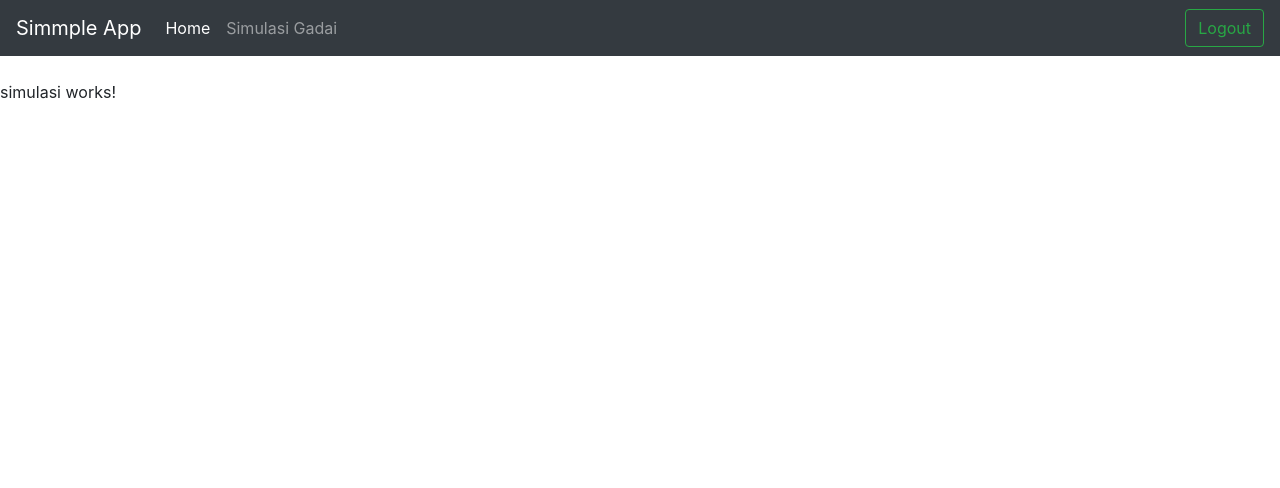
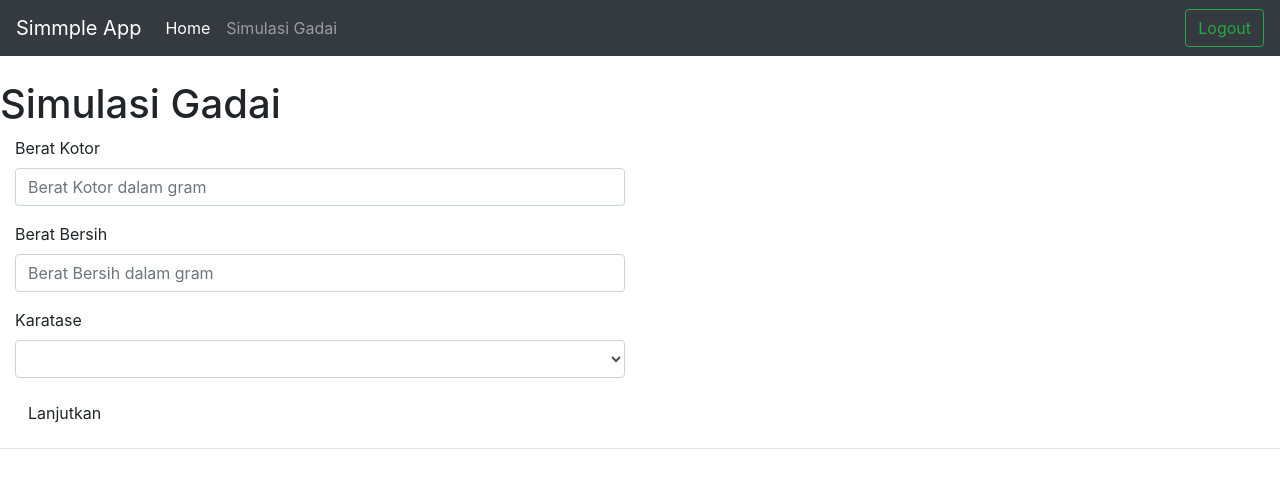
Before and after one commit to anggiriyandi/training-angular-simple-aplikasi, an Angular app: page /gadai/simulasi in a window 1280 px wide. Shown: the top 488 px of the page. Built offline with nearby package versions, Linux system fonts and the light colour scheme; sample sign-in values are in the browser's storage.

Commit message:
form simulasi

```diff
--- a/src/app/gadai/gadai.module.ts
+++ b/src/app/gadai/gadai.module.ts
@@ -4,6 +4,7 @@ import { SimulasiComponent } from './simulasi/simulasi.component';
 import { PengajuanComponent } from './pengajuan/pengajuan.component';
 import { Routes, RouterModule } from '@angular/router';
 import { AuthGuard } from '../auth-guard';
+import { FormsModule } from '@angular/forms';
 
 const routes: Routes = [
   {path: 'gadai/simulasi', component: SimulasiComponent, canActivate: [AuthGuard] },
@@ -13,7 +14,8 @@ const routes: Routes = [
 @NgModule({
   imports: [
     CommonModule,
-    RouterModule.forChild(routes)
+    RouterModule.forChild(routes),
+    FormsModule
   ],
   declarations: [SimulasiComponent, PengajuanComponent]
 })
--- a/src/app/gadai/pengajuan/pengajuan.component.html
+++ b/src/app/gadai/pengajuan/pengajuan.component.html
@@ -1,3 +1,12 @@
-<p>
-  pengajuan works!
-</p>
+<form class="form-horizontal">
+	<div class="form-group">
+      <label for="beratKotor" class="col-sm-2 control-label">Nilai</label>
+      <span>{{pengajuan.nilai}}</span>
+</div>
+
+  <div class="form-group">
+    <div class="col-sm-offset-2 col-sm-10">
+      <button (click)="lanjutkanPengajuan()" class="btn btn-default">Lanjutkan</button>
+    </div>
+  </div>
+</form>
--- a/src/app/gadai/pengajuan/pengajuan.component.ts
+++ b/src/app/gadai/pengajuan/pengajuan.component.ts
@@ -1,4 +1,5 @@
-import { Component, OnInit } from '@angular/core';
+import { Component, OnInit, Input } from '@angular/core';
+import { PengajuanModel } from './pengajuan.model';
 
 @Component({
   selector: 'app-pengajuan',
@@ -7,6 +8,7 @@ import { Component, OnInit } from '@angular/core';
 })
 export class PengajuanComponent implements OnInit {
 
+  @Input() pengajuan: PengajuanModel;
   constructor() { }
 
   ngOnInit() {
--- /dev/null
+++ b/src/app/gadai/pengajuan/pengajuan.model.ts
@@ -0,0 +1,6 @@
+export class PengajuanModel {
+    nilai: number;
+    karatese: number;
+    beratBersih: number;
+    beratKotor: number;
+}
--- a/src/app/gadai/simulasi/simulasi.component.html
+++ b/src/app/gadai/simulasi/simulasi.component.html
@@ -1,3 +1,40 @@
-<p>
-  simulasi works!
-</p>
+<h1>Simulasi Gadai</h1>
+
+<form class="form-horizontal">
+	<div class="form-group">
+      <label for="beratKotor" class="col-sm-2 control-label">Berat Kotor</label>
+      <div class="col-sm-6">
+        <input type="text"
+        [(ngModel)]="pengajuan.beratKotor"
+			name="beratKotor"
+		class="form-control" id="beratKotor" placeholder="Berat Kotor dalam gram">
+      </div>
+    </div>
+	<div class="form-group">
+      <label for="beratBersih" class="col-sm-2 control-label">Berat Bersih</label>
+      <div class="col-sm-6">
+        <input type="text"
+        [(ngModel)]="pengajuan.beratBersih"
+			name="beratBersih"
+		class="form-control" id="beratBersih" placeholder="Berat Bersih dalam gram">
+      </div>
+    </div>
+	<div class="form-group">
+      <label for="beratBersih" class="col-sm-2 control-label">Karatase</label>
+<div class="col-sm-6">
+	<select class="form-control" name="karatase" [(ngModel)]="pengajuan.karatese">
+		<option *ngFor="let k of pilihanKaratase" [value]="k.value">{{k.label}}</option>
+	</select>
+  </div>
+  </div>
+
+  <div class="form-group">
+    <div class="col-sm-offset-2 col-sm-10">
+      <button (click)="lanjutkanPengajuan()" class="btn btn-default">Lanjutkan</button>
+    </div>
+  </div>
+</form>
+
+<hr>
+
+<app-pengajuan *ngIf="pengajuan.nilai" [pengajuan]="pengajuan"></app-pengajuan>
--- a/src/app/gadai/simulasi/simulasi.component.ts
+++ b/src/app/gadai/simulasi/simulasi.component.ts
@@ -1,4 +1,5 @@
 import { Component, OnInit } from '@angular/core';
+import { PengajuanModel } from '../pengajuan/pengajuan.model';
 
 @Component({
   selector: 'app-simulasi',
@@ -7,9 +8,20 @@ import { Component, OnInit } from '@angular/core';
 })
 export class SimulasiComponent implements OnInit {
 
+  pengajuan: PengajuanModel = new PengajuanModel();
+
+  pilihanKaratase = [
+    {'value':'1', 'label': '2'},
+    {'value':'2', 'label': '3'}
+  ]
+
   constructor() { }
 
   ngOnInit() {
   }
 
+  lanjutkanPengajuan(): void{
+    this.pengajuan.nilai = 55000 * this.pengajuan.beratBersih;
+  }
+
 }
```
